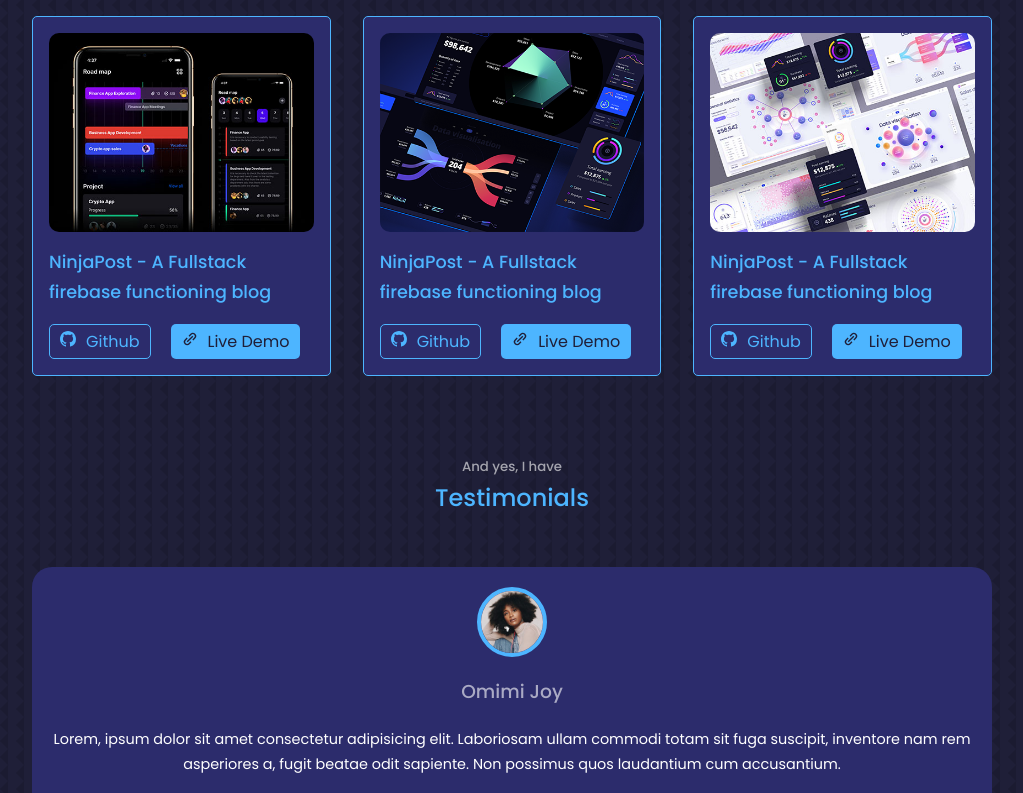
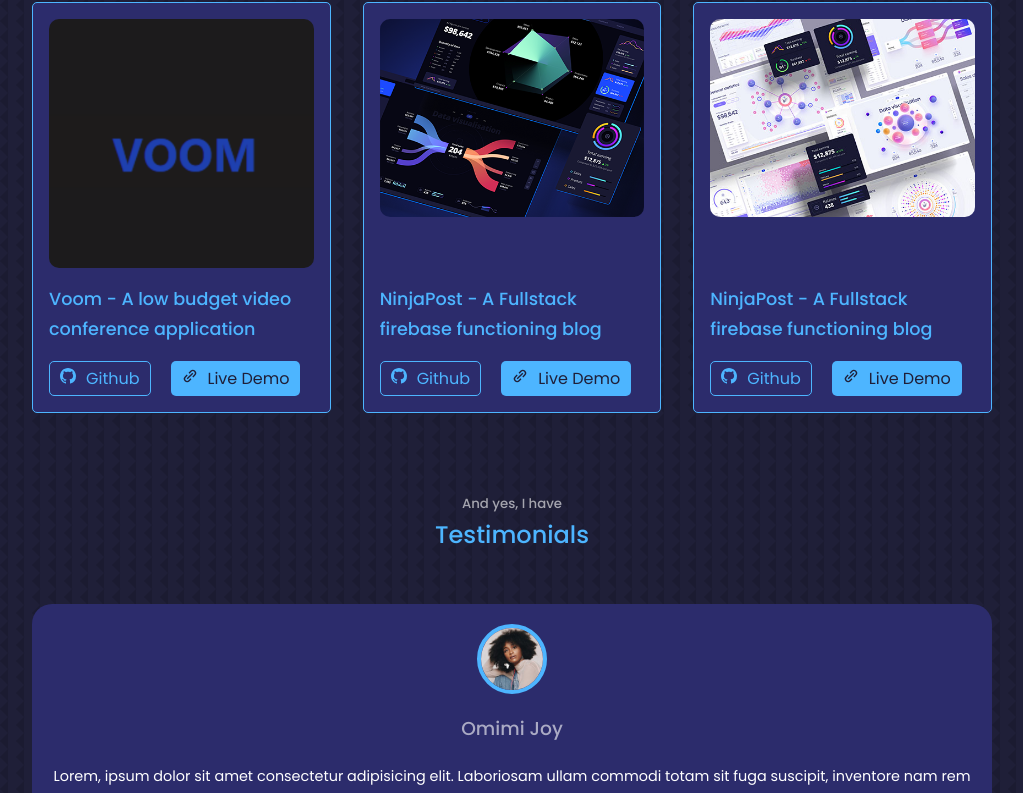
Before and after one commit to ovie-daveth/MyPortfolio, a React (Create React App) app: page / in a window 1280 px wide. Shown: the part 3203-3996 px from the top of the page, without its empty margins (128-1151 px from the left). Built offline with nearby package versions, Linux system fonts and the light colour scheme.

Commit message:
added my voom project

```diff
--- a/src/components/projects/Portfolio.jsx
+++ b/src/components/projects/Portfolio.jsx
@@ -5,7 +5,7 @@
 import img1 from '../../assets/portfolio2.png'
 import img2 from '../../assets/portfolio1.png'
 import img3 from '../../assets/portfolio3.png'
-import img4 from '../../assets/portfolio4.jpg'
+import img4 from '../../assets/portfolio4.png'
 import img5 from '../../assets/portfolio5.png'
 import img6 from '../../assets/portfolio6.jpg'
 
@@ -37,10 +37,10 @@
     },
     {
       id: 4,
-      title: 'NinjaPost - A Fullstack firebase functioning blog',
+      title: 'Voom - A low budget video conference application',
       img: img4,
-      live: '',
-      github: '',
+      live: 'https://voom-sepia.vercel.app/',
+      github: 'https://github.com/ovie-daveth/20FullStackProjects_in-100Days/tree/main/voom',
     },
     {
       id: 5,
--- a/src/components/projects/port.scss
+++ b/src/components/projects/port.scss
@@ -19,6 +19,7 @@
             }
             .project__img{
                 overflow: hidden;
+                height: 250px;
                 img{
                     border-radius: 10px;
                     transition: transform ease-in-out .3s;
```
Also changed, not shown: src/assets/portfolio4.jpg (deleted), src/assets/portfolio4.png (added).
